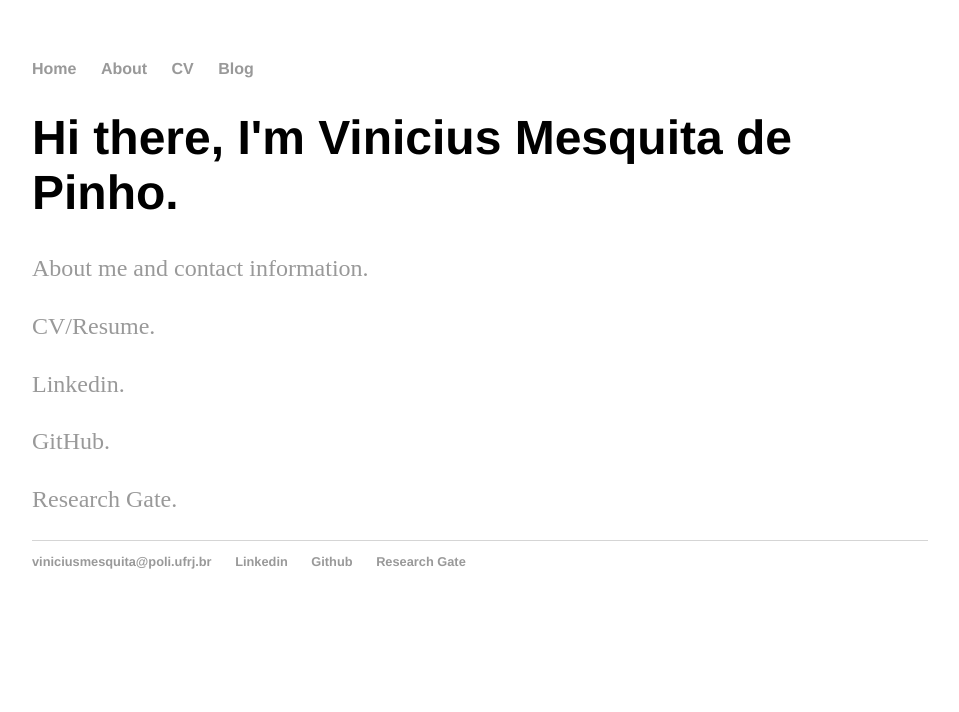
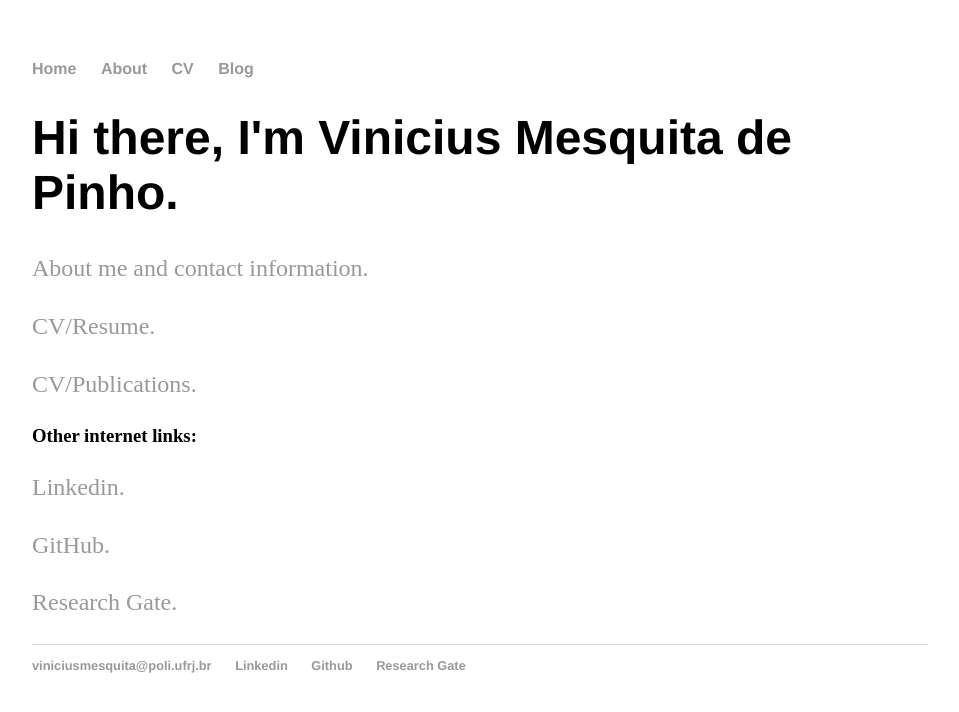
Before and after one commit to mesquita/mesquita.github.io, a Jekyll site: the page built from index.html, in a window 1280 px wide. Shown: the top 712 px of the page, without its empty margins (160-1119 px from the left). Built offline with Jekyll 4.4.1, drawn with Linux system fonts in a browser that asks for light colours.

Commit message:
Update index.html

```diff
--- a/index.html
+++ b/index.html
@@ -9,6 +9,9 @@ title: Vinicius Mesquita
 	<p> </p>
 	<p><a href="/about">About me and contact information.</a></p>
 	<p><a href="/cv">CV/Resume.</a></p>
+	<p><a href="/publications">CV/Publications.</a></p>
+
+	<h3>Other internet links:</h3>
 	<p><a href=https://www.linkedin.com/in/mesquitavinicius>Linkedin. </a> </p>
 	<p><a href=https://github.com/mesquita>GitHub. </a> </p>
 	<p><a href=https://www.researchgate.net/profile/Vinicius_Mesquita3>Research Gate.</a> </p>
```
